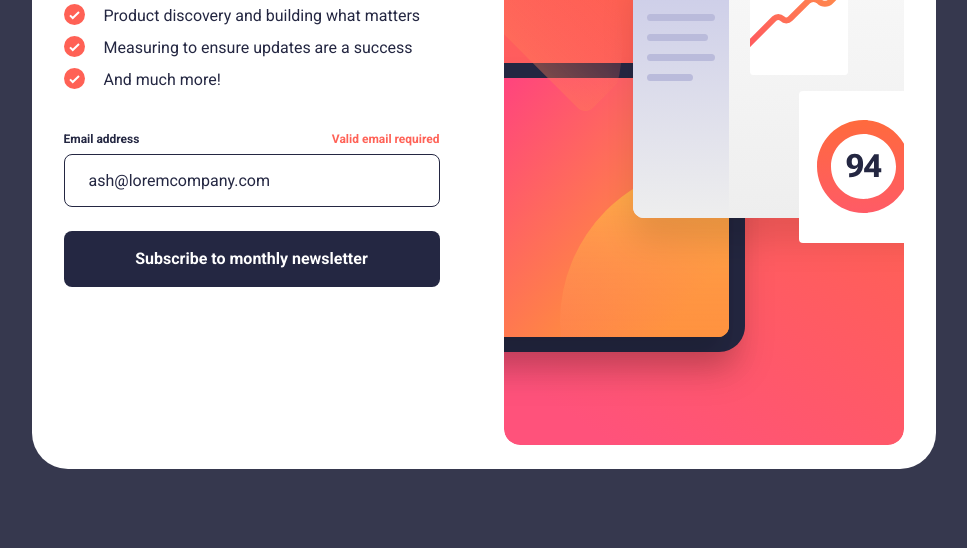
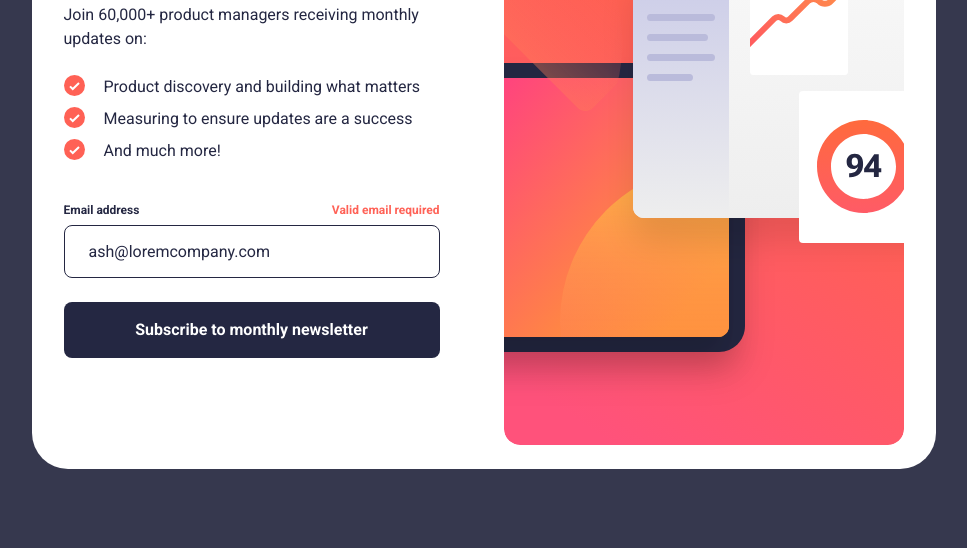
Before and after one commit to IAMSSROBINSON/fe-mentor-sites, a plain HTML site: page 10-newsletter-signup-form-with-success-message/index.html in a window 1280 px wide. Shown: the part 252-800 px from the top of the page, without its empty margins (149-1116 px from the left). Drawn offline with Linux system fonts and the light colour scheme.

Commit message:
Pad top of card content desktop

```diff
--- a/10-newsletter-signup-form-with-success-message/css/media_queries.css
+++ b/10-newsletter-signup-form-with-success-message/css/media_queries.css
@@ -55,7 +55,7 @@
     flex-direction: column;
     /* justify-content: center; */
     padding-top: 71.5px;
-    padding-block: 0;
+    padding-bottom: 0;
 }
 
 .hero-image {
```
